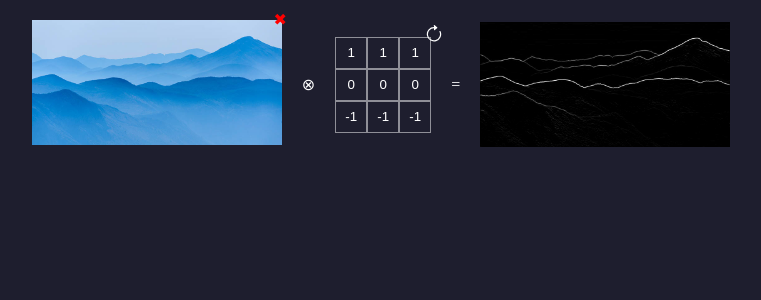
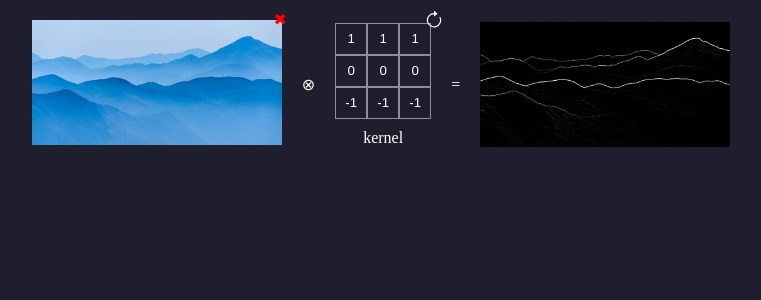
Before and after one commit to visrut7/visrut7.github.io, an Angular app: page /cnn in a window 1280 px wide. Shown: the top 300 px of the page, without its empty margins (259-1020 px from the left). Built offline with nearby package versions, Linux system fonts and the light colour scheme.

Commit message:
add label

```diff
--- a/src/app/cnn/cnn.component.css
+++ b/src/app/cnn/cnn.component.css
@@ -89,3 +89,7 @@
   cursor: pointer;
   background-color: transparent;
 }
+.label {
+  text-align: center;
+  margin-top: 10px;
+}
--- a/src/app/cnn/cnn.component.html
+++ b/src/app/cnn/cnn.component.html
@@ -34,6 +34,8 @@
       />
     </div>
 
+    <p class="label">kernel</p>
+
     <button class="rotate-kernel" (click)="rotateKernelClockWise()">
       <svg
         xmlns="http://www.w3.org/2000/svg"
```
